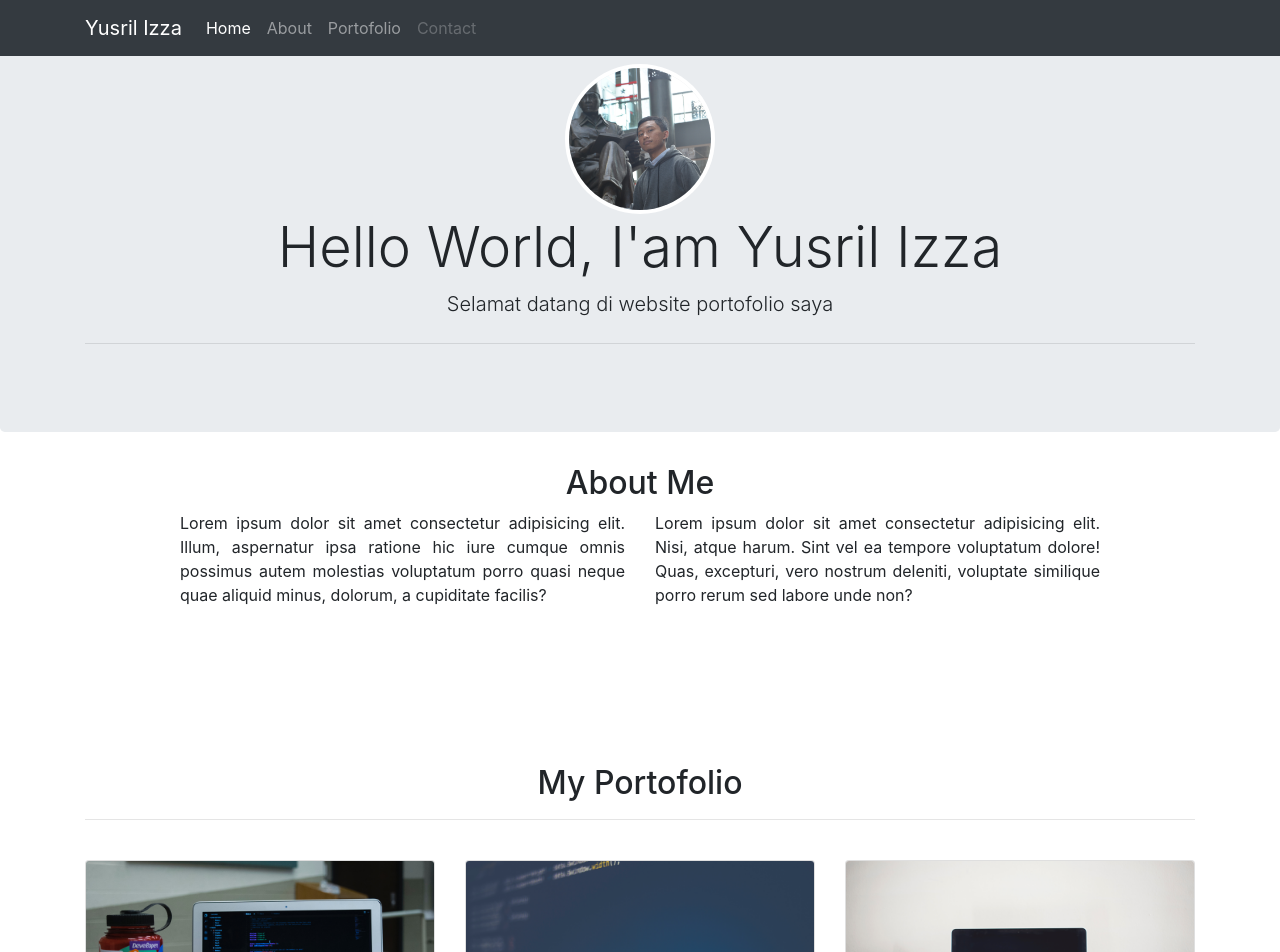
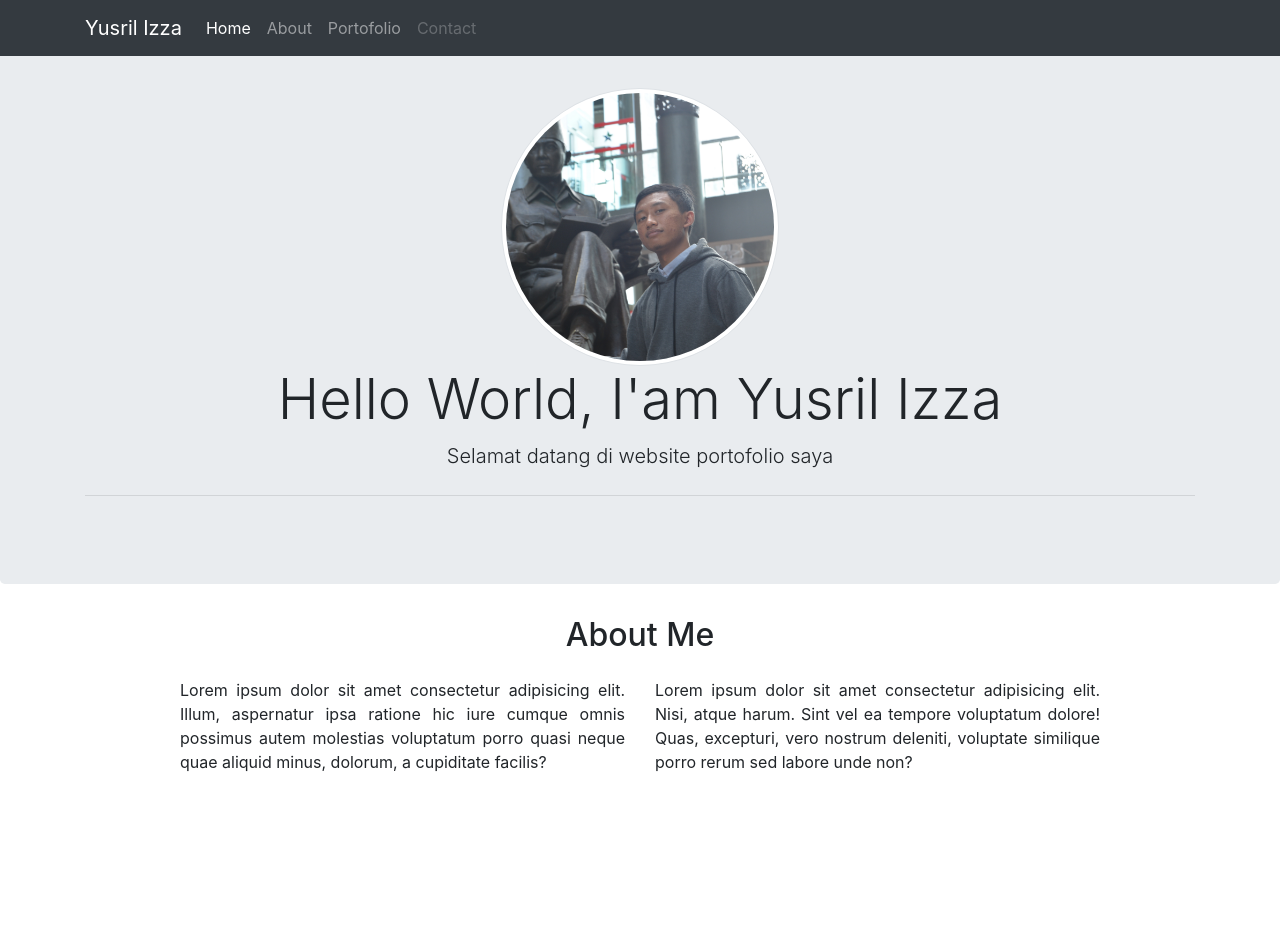
Before and after one commit to underworld14/portofolio_bootstrap4, a plain HTML site: page index.html in a window 1280 px wide. Shown: the top 952 px of the page. Drawn offline with nearby package versions, Linux system fonts and the light colour scheme.

Commit message:
add layouting

```diff
--- a/css/style.css
+++ b/css/style.css
@@ -1,7 +1,7 @@
-.jumbotron img {
+/* .jumbotron img {
     border:4px solid white;
+} */
+
+section {
+    min-height: 350px;
 }
-
-.about {
-    min-height: 300px;
-}
--- a/index.html
+++ b/index.html
@@ -11,7 +11,7 @@
 
     <title>My Portofolio</title>
   </head>
-  <body>
+  <body class="mt-4">
         <!-- Navbar -->
         <nav class="navbar fixed-top navbar-expand-lg navbar-dark bg-dark">
             <div class="container">
@@ -35,7 +35,7 @@
         <!-- jumbotron -->
         <div class="jumbotron">
             <div class="container text-center">
-                <img src="img/me.JPG" alt="my picture" width="150px" class="rounded-circle">
+                <img src="img/me.JPG" alt="my picture" width="25%" class="rounded-circle img-thumbnail">
                 <h1 class="display-4">Hello World, I'am Yusril Izza</h1>
                 <p class="lead">Selamat datang di website portofolio saya</p>
                 <hr class="my-4">
@@ -44,16 +44,16 @@
         <!-- end jumbotron -->
 
         <!-- about -->
-        <section class="about">
+        <section id="about" class="about">
         <div class="container">
-            <div class="row text-center" >
+            <div class="row text-center mb-3" >
                 <div class="col">
                     <h2> About Me </h2>
                 </div>
             </div>
 
-            <div class="row">
-                <div class="col-sm-5 offset-sm-1 text-justify">
+            <div class="row justify-content-center">
+                <div class="col-sm-5 text-justify">
                     <p>Lorem ipsum dolor sit amet consectetur adipisicing elit. Illum, aspernatur ipsa ratione hic iure cumque omnis possimus autem molestias voluptatum porro quasi neque quae aliquid minus, dolorum, a cupiditate facilis? </p>
                 </div>
 
@@ -68,14 +68,14 @@
         <!-- end about -->
 
         <!-- portofolio -->
+        <section id="portofolio" class="portofolio bg-light pt-4 pb-4">
         <div class="container">
-            <div class="row">
+            <div class="row mb-4">
                 <div class="col-sm text-center">
                     <h2>My Portofolio</h2>
-                    <hr> <br>
                 </div>
             </div>
-            <div class="row">
+            <div class="row mb-4">
                 <div class="col-sm">
                         <div class="card">
                                 <img class="card-img-top" src="img/thumbs/1.png" alt="Card image cap">
@@ -101,7 +101,7 @@
                               </div>
                 </div>
             </div>
-            <div class="row">
+            <div class="row mb-4">
                     <div class="col-sm">
                             <div class="card">
                                     <img class="card-img-top" src="img/thumbs/4.png" alt="Card image cap">
@@ -126,11 +126,19 @@
                                     </div>
                                   </div>
                     </div>
+            </div>
+        </section>
+        <!-- end portofolio  -->
 
 
 
 
-        </div>
+
+
+
+
+
+
 
 
 
```
